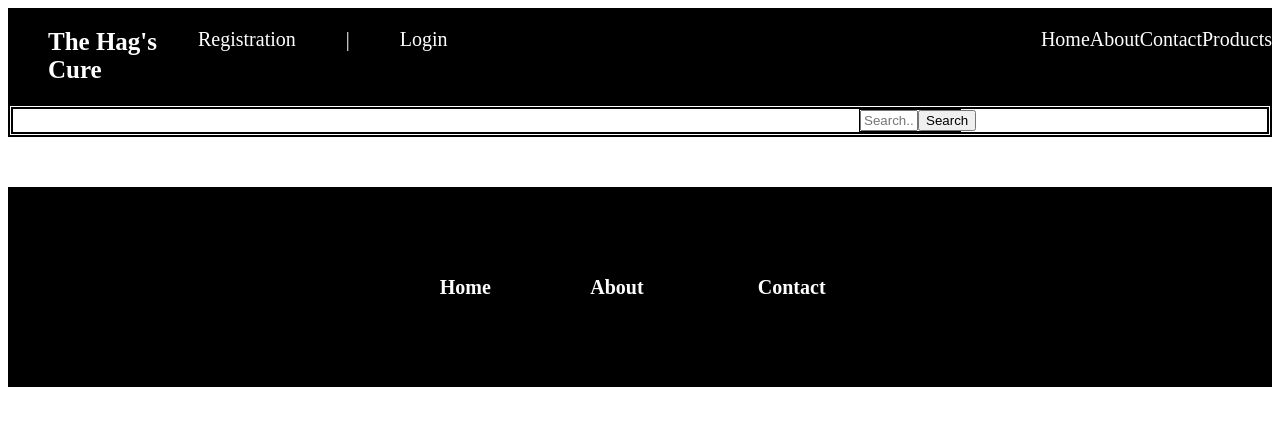
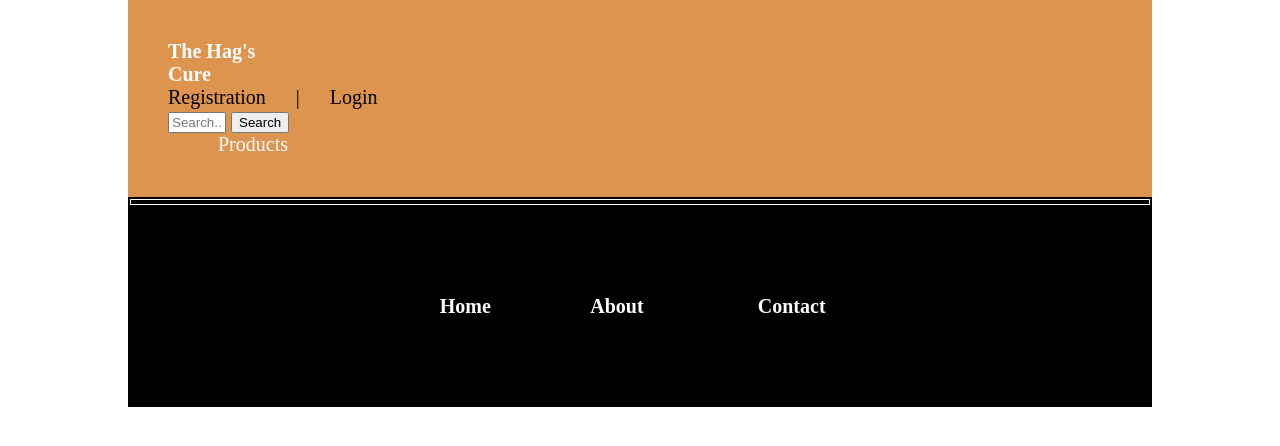
Before and after one commit to a-dopira/chemistry_shop, a Django app: page / in a window 1280 px wide. Shown: the top 446 px of the page. Run offline with Django 4.2, Linux system fonts and the light colour scheme; data that the repository does not hold is empty.

Commit message:
second commit

```diff
--- a/chemistry_shop/core/templates/core/base.html
+++ b/chemistry_shop/core/templates/core/base.html
@@ -18,12 +18,10 @@
 </head>
 <body>
     <nav class="navbar">
-        <div class="logo_header" style="color: white">
-            <ul style="display: flex">
-                <li style="width: 150px">
+        <ul>
+            <li style="width: 120px">
                 <a href="{% url 'home' %}" class="logo">
                     The Hag's Cure
-<!--                        <img src="{% static 'core/images/favicon-32x32.png' %}" alt="company_logo">-->
                 </a>
             </li>
             {% if request.user.is_authenticated %}
@@ -33,32 +31,34 @@
             </li>
             {% else %}
              <li style="display: flex">
-                    <a style="margin-right: 50px"href="{% url 'register' %}">Registration</a> |
-                    <a style="margin-left: 50px" href="{% url 'login' %}"> Login</a>
+                <a style="margin-right: 30px"href="{% url 'register' %}">Registration</a> |
+                <a style="margin-left: 30px" href="{% url 'login' %}"> Login</a>
              </li>
             {% endif %}
-            </ul>
-        </div>
-            {% show_menu %}
-    </nav>
-    <div class="main_ingredients" style="display: flex">
-        <div style="margin: 0 auto; display: flex">
-            <div>
-                {% show_categories cat_selected=cat_selected %}
-            </div>
-            <div style="width: 100px; border: black solid 1px; background-color: white">
-                <form method="get" action="/search/" style="display: flex">
+             <li style="width: 25%">
+                <form method="get" class="form_search" action="/search/">
                 <input style="width: 50px" name="single_product" type="text" placeholder="Search..."/>
                 <button>Search</button>
             </form>
-            </div>
+            </li>
+            <li style="width: 25%">
+                {% show_menu %}
+            </li>
+        </ul>
+    </nav>
+
+    <div class="main_ingredients" style="display: flex; margin: auto 0">
+        {% show_categories cat_selected=cat_selected %}
     </div>
 
-    </div>
+    <div class="content">
         {% block content %}
         {% endblock %}
+    </div>
+
     <footer>
         {% show_footer %}
     </footer>
+
 </body>
 </html>
--- a/chemistry_shop/core/templates/core/index.html
+++ b/chemistry_shop/core/templates/core/index.html
@@ -1,6 +1,6 @@
 {% extends 'core/base.html' %}
 {% block content %}
-<div style="margin: 50px 50px">
+<div>
     <div class="list_ingredients">
         {% for item in items %}
         <ul class="single_ingredient">
@@ -14,9 +14,10 @@
             </li>
 
             <li class="single_ingredient__content">
-                <ul style="max-height: 100px">
+                <ul style="min-height: 100px">
                     <li >{{item.title}}</li>
                     <li>{{item.content|linebreaks|truncatewords:15}}</li>
+                    <li>{{item.price}}$</li>
                     <li>
                         <button>
                             <a href="{{ item.get_absolute_url }}">Read more</a>
--- a/chemistry_shop/core/templates/core/single_product.html
+++ b/chemistry_shop/core/templates/core/single_product.html
@@ -1,7 +1,8 @@
 {% extends 'core/base.html' %}
 {% block content %}
-<ul class="single_ingredient">
-    <li >
+<div class="single_ingredient">
+    <ul style="display: flex">
+        <li>
             {% if prod.photo %}
             <img src="{{ prod.photo.url }}" alt="{{ prod.title }}">
             {% else %}
@@ -18,4 +19,5 @@
             </ul>
         </li>
     </ul>
+</div>
 {% endblock %}
--- a/chemistry_shop/core/templatetags/core_tags.py
+++ b/chemistry_shop/core/templatetags/core_tags.py
@@ -16,7 +16,7 @@
 @register.inclusion_tag('core/menu.html')
 def show_menu():
     menu = [
-        {'title': 'Home', 'url_name': 'home'},
+        {'title': 'Cart', 'url_name': 'cart_view'},
         {'title': 'About', 'url_name': 'about'},
         {'title': 'Contact', 'url_name': 'contact'},
         {'title': 'Products', 'url_name': 'home'},
--- a/chemistry_shop/static/core/css/style.css
+++ b/chemistry_shop/static/core/css/style.css
@@ -1,3 +1,8 @@
+body {
+    width: 80%;
+    margin: 0 auto;
+}
+
 a{
   text-decoration: none;
   color: inherit;
@@ -7,20 +12,36 @@
   list-style-type: none;
 }
 
+/* Navbar */
+
 .navbar{
   display: flex;
+    align-items: center;
   justify-content: space-between;
-  background-color: #000000;
+  padding-top: 2%;
+  padding-bottom: 2%;
+  background-color: #dc944f;
   font-size: 20px;
+}
+
+.navbar ul {
+    align-items: center;
 }
 
 .logo{
   color: #ffffff;
-  font-size: 25px;
+  /*font-size: 25px;*/
   font-weight: bold;
+    margin-right: 20px;
 }
 .logo_header{
   display: flex;
+    width: 300px
+}
+
+
+.logo_header .registered_user {
+    display: flex;
 }
 
 .main_nav{
@@ -28,6 +49,8 @@
   float: right;
   justify-content: space-between;
   list-style: none;
+  width: 500px;
+    margin-right: 20px;
 }
 .main_nav li:hover{
   background-color: gray
@@ -42,6 +65,8 @@
   color: #ffffff;
 }
 
+/* Products */
+
 .main_ingredients {
   background-color: white;
   border: thick double black;
@@ -51,7 +76,7 @@
   display: flex;
   margin: 20px 0;
   justify-content: space-evenly;
-  max-height: 150px;
+  /*max-height: 150px;*/
   font-size: 20px;
 }
 
@@ -66,9 +91,9 @@
   object-fit: contain;
 }
 
-.single_ingredient li{
-  max-height: 150px;
-}
+/*.single_ingredient li{*/
+/*  max-height: 150px;*/
+/*}*/
 
 .list_ingredients {
   margin: auto;
```
Also changed, not shown: chemistry_shop/core/static/core/css/style.css (+134 -31 lines). Lines whose indentation alone changed are shown as unchanged.
